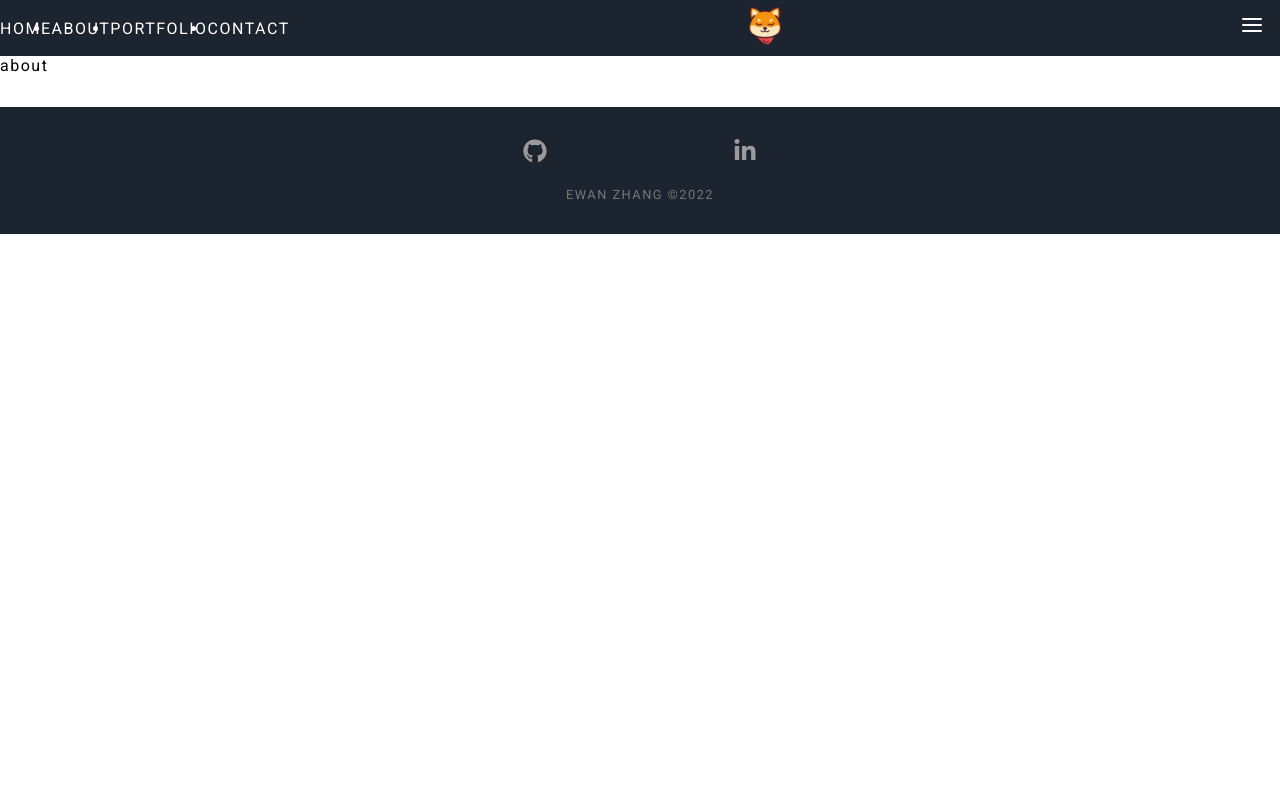
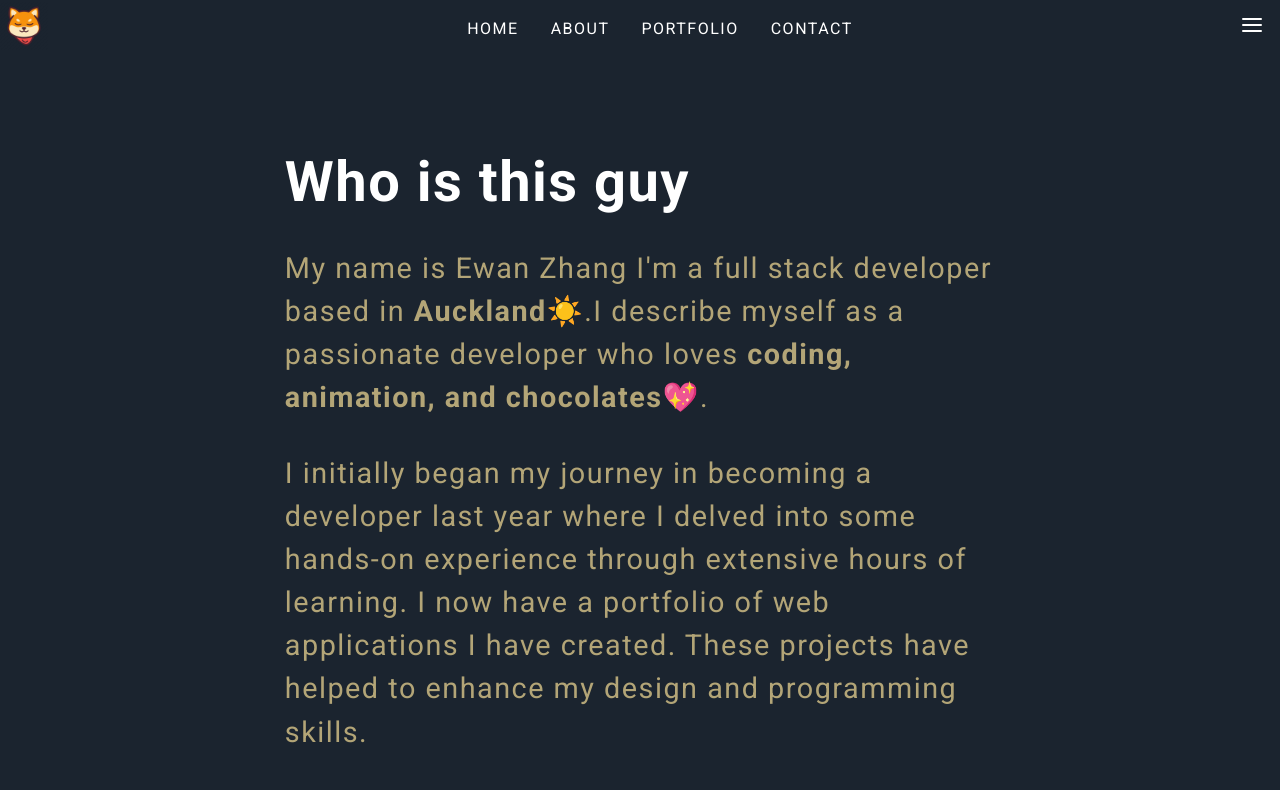
Before and after one commit to zyc2339/Ewan-portfolio, a React (Create React App) app: page /home/about in a window 1280 px wide. Shown: the top 790 px of the page. Built offline with nearby package versions, Linux system fonts and the light colour scheme.

Commit message:
v1 finished

```diff
--- a/src/App.css
+++ b/src/App.css
@@ -1,5 +1,7 @@
+@import url("https://fonts.googleapis.com/css2?family=Raleway&display=swap");
 .App {
   text-align: center;
+  font-family: "Raleway", sans-serif;
 }
 
 .App-logo {
@@ -24,6 +26,15 @@
   color: white;
 }
 
+.App-header button {
+  margin-top: 1rem;
+  padding: 0.5rem 2rem;
+  background-color: rgba(0, 0, 0, 0);
+  color: white;
+  border: 1px solid white;
+  font-family: "Raleway", sans-serif;
+}
+
 .link {
   text-decoration: none;
 }
--- a/src/App.js
+++ b/src/App.js
@@ -5,12 +5,14 @@ function App() {
   return (
     <div className="App">
       <Link className="link" to="home">
-        <header className="App-header">
+        <div className="App-header">
           <img src="/image/icon.png" className="App-logo" alt="logo" />
-          <p>Hello, I'm Ewan Zhang.</p>
-          <p>I am a full-stack developer</p>
-          <button> View my work → </button>
-        </header>
+          <p>
+            Hello, I'm <span style={{ color: "#e31b6d" }}>Ewan Zhang</span>.
+          </p>
+          <p>I am a full-stack developer.</p>
+          <button>View my work</button>
+        </div>
       </Link>
     </div>
   );
--- a/src/components/Home/Home.js
+++ b/src/components/Home/Home.js
@@ -20,17 +20,27 @@ function Home() {
     setAnchorEl(null);
   };
   return (
-    <div>
+    <div className="body">
       <header className="header">
-        <ul>
-          <li>HOME</li>
-          <li>ABOUT</li>
-          <li>PORTFOLIO</li>
-          <li>CONTACT</li>
-        </ul>
         <Link className="link" to="/">
           <img src="/image/icon.png" alt="" />
         </Link>
+        <ul>
+          <Link className="link" to="/">
+            <li>HOME</li>
+          </Link>
+          <Link className="link" to="about">
+            <li>ABOUT</li>
+          </Link>
+          <Link className="link" to="portfolio">
+            {" "}
+            <li>PORTFOLIO</li>
+          </Link>
+          <Link className="link" to="contact">
+            <li>CONTACT</li>
+          </Link>
+        </ul>
+
         <div className="menu">
           <div className="menu-icon">
             {/* <GrMenu /> */}
--- a/src/components/Home/main/About.js
+++ b/src/components/Home/main/About.js
@@ -1,3 +1,27 @@
 export default function About() {
-  return <div>about</div>;
+  return (
+    <div className="about">
+      <h3>Who is this guy</h3>
+      <p>
+        My name is Ewan Zhang I'm a full stack developer based in
+        <b> Auckland</b>☀️.I describe myself as a passionate developer who loves
+        <b> coding, animation, and chocolates</b>💖.
+      </p>
+
+      <p>
+        I initially began my journey in becoming a developer last year where I
+        delved into some hands-on experience through extensive hours of
+        learning. I now have a portfolio of web applications I have created.
+        These projects have helped to enhance my design and programming skills.
+      </p>
+      <p>
+        I am addicted to cats😻. If you see me lookin zoned out. Yes, I am
+        thinking of cats.
+      </p>
+      <p>
+        In my free time, you can find me at the gym🏋🏻‍♂️, at the beach🌊 or on the
+        way to some tracks🌳 I've never been.
+      </p>
+    </div>
+  );
 }
--- a/src/components/Home/main/Contact.js
+++ b/src/components/Home/main/Contact.js
@@ -1,3 +1,10 @@
 export default function Contact() {
-  return <div>Contact</div>;
+  return (
+    <div className="contact">
+      <h1>CONTACT ME!</h1>
+      <p>I'm looking for a new career opportunity.</p>
+      <p>Drop me a line if you fancy a chat.</p>
+      <h3>zyc2339@gmail.com</h3>
+    </div>
+  );
 }
--- a/src/components/Home/styles/style.css
+++ b/src/components/Home/styles/style.css
@@ -1,11 +1,28 @@
-@import url("https://fonts.googleapis.com/css2?family=Dosis:wght@300;400;500&family=Roboto:wght@300;400;500&display=swap");
+@import url("https://fonts.googleapis.com/css2?family=Dosis:wght@300;400;500&family=Roboto:wght@300;400;500;600;700&display=swap");
+@import url("https://fonts.googleapis.com/css2?family=Poppins:wght@700&display=swap");
 * {
   margin: 0;
   padding: 0;
   -webkit-box-sizing: border-box;
           box-sizing: border-box;
+}
+
+.body {
   font-family: "Roboto", sans-serif;
   letter-spacing: 1.5px;
+  min-height: 100vh;
+  display: -webkit-box;
+  display: -ms-flexbox;
+  display: flex;
+  -webkit-box-orient: vertical;
+  -webkit-box-direction: normal;
+      -ms-flex-direction: column;
+          flex-direction: column;
+  background: #1b242f;
+}
+
+.main {
+  min-height: 100%;
 }
 
 .link {
@@ -54,9 +71,27 @@ a {
   margin-right: 1rem;
 }
 
+.about {
+  padding: 1.8rem;
+  color: white;
+}
+
+.about h3 {
+  font-size: 1.5rem;
+}
+
+.about p {
+  margin-top: 1rem;
+  line-height: 1.5;
+  color: #b3a577;
+}
+
 .portfolio {
-  margin-top: 1rem;
+  padding-top: 2rem;
+  padding-bottom: 2rem;
   text-align: center;
+  margin-bottom: 2rem;
+  background: white;
 }
 
 .portfolio hr {
@@ -82,17 +117,24 @@ a {
   width: 345px;
   height: 15rem;
   overflow: hidden;
+  -webkit-box-shadow: rgba(0, 0, 0, 0.56) 0px 22px 70px 4px;
+          box-shadow: rgba(0, 0, 0, 0.56) 0px 22px 70px 4px;
 }
 
 .box .card:hover .mask {
   top: 0;
-  -webkit-animation: dropdown 1s;
-          animation: dropdown 1s;
+  -webkit-animation: dropdown-mobile 1s;
+          animation: dropdown-mobile 1s;
   -webkit-animation-fill-mode: forwards;
           animation-fill-mode: forwards;
 }
 
-.box .card:hover .mask {
+.box .card .img {
+  width: 345px;
+  height: 15rem;
+}
+
+.box .card .mask {
   position: absolute;
   top: -15rem;
   left: 0;
@@ -108,18 +150,18 @@ a {
   background-color: rgba(0, 0, 0, 0.8);
 }
 
-.box .card:hover .mask .technology {
+.box .card .mask .technology {
   color: #e31b6d;
 }
 
-.box .card:hover .mask .btn {
+.box .card .mask .btn {
   margin: 1px 100px;
   background-color: rgba(0, 0, 0, 0);
   color: white;
   border: 1px solid #e31b6d;
 }
 
-.box .card:hover .mask .description-with-btn {
+.box .card .mask .description-with-btn {
   display: -webkit-box;
   display: -ms-flexbox;
   display: flex;
@@ -132,16 +174,35 @@ a {
           justify-content: space-evenly;
 }
 
-.box .card:hover .mask .description-with-btn .btn1 {
+.box .card .mask .description-with-btn .btn1 {
   background-color: rgba(0, 0, 0, 0);
   color: white;
   padding: 5px;
   margin-left: 10px;
 }
 
-.box .card .img {
-  max-width: 345px;
-  max-height: 15rem;
+.contact {
+  display: -ms-grid;
+  display: grid;
+  -ms-grid-rows: 2fr 1fr 1fr 2fr;
+      grid-template-rows: 2fr 1fr 1fr 2fr;
+  background: #1b242f;
+  color: #fefefe;
+  font-family: "Poppins", sans-serif;
+  padding: 3rem 1rem;
+  text-align: center;
+  letter-spacing: 0.5px;
+}
+
+.contact p {
+  color: #b3a577;
+  font-size: 1.5rem;
+}
+
+.contact h3 {
+  -ms-flex-item-align: center;
+      -ms-grid-row-align: center;
+      align-self: center;
 }
 
 .footer {
@@ -150,9 +211,9 @@ a {
   -ms-grid-rows: auto;
       grid-template-rows: auto;
   width: 100%;
-  margin-top: 2rem;
+  margin-top: auto;
   background-color: #1b242f;
-  padding: 2rem;
+  padding: 0 2rem 1rem;
   text-align: center;
 }
 
@@ -184,14 +245,143 @@ a {
 
 @media only screen and (min-width: 48rem) {
   .header ul {
+    list-style: none;
     color: white;
     display: -webkit-box;
     display: -ms-flexbox;
     display: flex;
   }
+  .header ul .link {
+    color: white;
+  }
+  .header ul li {
+    margin-left: 2rem;
+  }
+  .about {
+    padding: 2.8rem;
+  }
+  .about h3 {
+    font-size: 2.5rem;
+  }
+  .about p {
+    margin-top: 2rem;
+    line-height: 1.5;
+    font-size: 1.5rem;
+  }
+  .portfolio hr {
+    color: black;
+    background: black;
+    border: 0;
+    height: 3px;
+    margin: 0.5rem 19rem 0;
+  }
+  .box .card {
+    width: 690px;
+    height: 25rem;
+  }
+  .box .card .mask {
+    position: absolute;
+    top: -25rem;
+    width: 690px;
+    height: 25rem;
+    padding: 2rem;
+    font-size: 1.5rem;
+  }
+  .box .card .img {
+    width: 690px;
+    height: 25rem;
+  }
+  .contact {
+    height: 25rem;
+    margin-top: 15rem;
+    font-size: 1.5rem;
+  }
+  .contact p {
+    font-size: 1.9rem;
+  }
+  .footer .footer-icons {
+    height: 5rem;
+    font-size: 2.5rem;
+  }
 }
 
-@-webkit-keyframes dropdown {
+@media only screen and (min-width: 64rem) {
+  .container {
+    text-align: center;
+    width: 100%;
+    margin: 0 auto;
+    display: -ms-grid;
+    display: grid;
+    -ms-grid-columns: 1fr 1fr;
+        grid-template-columns: 1fr 1fr;
+  }
+  .about {
+    width: 70%;
+    margin: 0 auto;
+    padding: 5.8rem;
+  }
+  .about h3 {
+    font-size: 3.5rem;
+  }
+  .about p {
+    margin-top: 2rem;
+    line-height: 1.5;
+    font-size: 1.8rem;
+  }
+  .portfolio hr {
+    margin: 0.5rem 30rem 0;
+  }
+  .box {
+    padding: 2rem;
+  }
+  .box .card {
+    width: 460px;
+    height: 20rem;
+  }
+  .box .card .mask {
+    position: absolute;
+    top: -20rem;
+    width: 460px;
+    height: 20rem;
+    padding: 2rem;
+    font-size: 1.2rem;
+  }
+  .box .card .img {
+    width: 460px;
+    height: 20rem;
+  }
+  .contact {
+    height: 35rem;
+    margin-top: 10rem;
+    font-size: 2.5rem;
+  }
+  .contact p {
+    font-size: 2.9rem;
+  }
+  .footer .footer-icons {
+    height: 8rem;
+    font-size: 3rem;
+  }
+}
+
+@media only screen and (min-width: 100rem) {
+  .container {
+    -ms-grid-columns: 1fr 1fr 1fr;
+        grid-template-columns: 1fr 1fr 1fr;
+  }
+  .portfolio {
+    height: 80vh;
+  }
+  .portfolio hr {
+    margin: 0.5rem 40rem 0;
+  }
+  .footer .footer-icons {
+    height: 10rem;
+    font-size: 4rem;
+  }
+}
+
+@-webkit-keyframes dropdown-mobile {
   0% {
     top: -15rem;
   }
@@ -230,7 +420,7 @@ a {
   }
 }
 
-@keyframes dropdown {
+@keyframes dropdown-mobile {
   0% {
     top: -15rem;
   }
--- a/src/components/Home/styles/style.scss
+++ b/src/components/Home/styles/style.scss
@@ -1,4 +1,5 @@
-@import url("https://fonts.googleapis.com/css2?family=Dosis:wght@300;400;500&family=Roboto:wght@300;400;500&display=swap");
+@import url("https://fonts.googleapis.com/css2?family=Dosis:wght@300;400;500&family=Roboto:wght@300;400;500;600;700&display=swap");
+@import url("https://fonts.googleapis.com/css2?family=Poppins:wght@700&display=swap");
 
 $theme-font: "Roboto", sans-serif;
 $theme-color: #e31b6d;
@@ -7,10 +8,23 @@ $theme-color: #e31b6d;
   margin: 0;
   padding: 0;
   box-sizing: border-box;
+}
+
+.body {
   font-family: $theme-font;
   letter-spacing: 1.5px;
+  min-height: 100vh;
+  display: flex;
+  flex-direction: column;
+  background: #1b242f;
 }
-
+.main {
+  min-height: 100%;
+  // padding-top: 100px;
+  // padding-bottom: 100px;
+  // margin-top: -100px;
+  // margin-bottom: -100px;
+}
 .link {
   text-decoration: none;
   color: black;
@@ -46,9 +60,27 @@ a {
     margin-right: 1rem;
   }
 }
+//about page-------------
+.about {
+  padding: 1.8rem;
+  color: white;
+  h3 {
+    font-size: 1.5rem;
+  }
+  p {
+    margin-top: 1rem;
+    line-height: 1.5;
+    color: rgb(179, 165, 119);
+  }
+}
+// portfolio page-------------
 .portfolio {
-  margin-top: 1rem;
+  // margin-top: 1rem;
+  padding-top: 2rem;
+  padding-bottom: 2rem;
   text-align: center;
+  margin-bottom: 2rem;
+  background: white;
   hr {
     border: black solid 2px;
     margin: 0.5rem 9rem 0;
@@ -66,12 +98,17 @@ a {
     width: 345px;
     height: 15rem;
     overflow: hidden;
-
+    box-shadow: rgba(0, 0, 0, 0.56) 0px 22px 70px 4px;
     &:hover {
       .mask {
         top: 0;
-        animation: dropdown 1s;
+        animation: dropdown-mobile 1s;
         animation-fill-mode: forwards;
+      }
+    }
+    .img {
+      width: 345px;
+      height: 15rem;
     }
     .mask {
       position: absolute;
@@ -109,20 +146,34 @@ a {
       }
     }
   }
-    .img {
-      max-width: 345px;
-      max-height: 15rem;
+}
+//contact page----------------------
+.contact {
+  display: grid;
+  grid-template-rows: 2fr 1fr 1fr 2fr;
+  background: #1b242f;
+  color: rgb(254, 254, 254);
+  font-family: "Poppins", sans-serif;
+  padding: 3rem 1rem;
+  text-align: center;
+  // height: 90vh;
+  letter-spacing: 0.5px;
+  p {
+    color: rgb(179, 165, 119);
+    font-size: 1.5rem;
+  }
+  h3 {
+    align-self: center;
   }
 }
-}
-
+//footer -----------------------------
 .footer {
   display: grid;
   grid-template-rows: auto;
   width: 100%;
-  margin-top: 2rem;
+  margin-top: auto;
   background-color: #1b242f;
-  padding: 2rem;
+  padding: 0 2rem 1rem;
   text-align: center;
   .footer-icons {
     width: 50%;
@@ -145,16 +196,158 @@ a {
 @media only screen and (min-width: 48rem) {
   .header {
     ul {
+      list-style: none;
       color: white;
       display: flex;
+      .link {
+        color: white;
+      }
+      li {
+        margin-left: 2rem;
+      }
+    }
+  }
+  //about page-------------
+  .about {
+    padding: 2.8rem;
+
+    h3 {
+      font-size: 2.5rem;
+    }
+    p {
+      margin-top: 2rem;
+      line-height: 1.5;
+      font-size: 1.5rem;
+    }
+  }
+  //portfolio page-------------
+  .portfolio {
+    hr {
+      color: black;
+      background: black;
+      border: 0;
+      height: 3px;
+      margin: 0.5rem 19rem 0;
+    }
+  }
+  .box {
+    .card {
+      width: 690px;
+      height: 25rem;
+
+      .mask {
+        position: absolute;
+        top: -25rem;
+        width: 690px;
+        height: 25rem;
+        padding: 2rem;
+        font-size: 1.5rem;
+      }
+      .img {
+        width: 690px;
+        height: 25rem;
+      }
+    }
+  }
+  //contact page----------------------
+  .contact {
+    height: 25rem;
+    margin-top: 15rem;
+    font-size: 1.5rem;
+    p {
+      font-size: 1.9rem;
+    }
+  }
+  .footer {
+    .footer-icons {
+      height: 5rem;
+      font-size: 2.5rem;
+    }
+  }
+}
+@media only screen and (min-width: 64rem) {
+  .container {
+    text-align: center;
+    width: 100%;
+    margin: 0 auto;
+    display: grid;
+    grid-template-columns: 1fr 1fr;
+  }
+  .about {
+    width: 70%;
+    margin: 0 auto;
+    padding: 5.8rem;
+
+    h3 {
+      font-size: 3.5rem;
+    }
+    p {
+      margin-top: 2rem;
+      line-height: 1.5;
+      font-size: 1.8rem;
+    }
+  }
+  .portfolio {
+    hr {
+      margin: 0.5rem 30rem 0;
+    }
+  }
+
+  .box {
+    padding: 2rem;
+    .card {
+      width: 460px;
+
+      height: 20rem;
+
+      .mask {
+        position: absolute;
+        top: -20rem;
+        width: 460px;
+        height: 20rem;
+        padding: 2rem;
+        font-size: 1.2rem;
+      }
+      .img {
+        width: 460px;
+        height: 20rem;
+      }
+    }
+  }
+  .contact {
+    height: 35rem;
+    margin-top: 10rem;
+    font-size: 2.5rem;
+    p {
+      font-size: 2.9rem;
+    }
+  }
+  .footer {
+    .footer-icons {
+      height: 8rem;
+      font-size: 3rem;
+    }
+  }
+}
+@media only screen and (min-width: 100rem) {
+  .container {
+    grid-template-columns: 1fr 1fr 1fr;
+  }
+  .portfolio {
+    height: 80vh;
+    hr {
+      margin: 0.5rem 40rem 0;
+    }
+  }
+  .footer {
+    .footer-icons {
+      height: 10rem;
+      font-size: 4rem;
     }
   }
 }
 
-@media only screen and (min-width: 64rem) {
-}
-
-@keyframes dropdown {
+@keyframes dropdown-mobile {
   0% {
     top: -15rem;
   }
--- a/src/index.css
+++ b/src/index.css
@@ -7,6 +7,8 @@ body {
     sans-serif;
   -webkit-font-smoothing: antialiased;
   -moz-osx-font-smoothing: grayscale;
+  min-height: 100%;
+  position: relative;
 }
 
 code {
--- a/src/index.js
+++ b/src/index.js
@@ -14,7 +14,9 @@ ReactDOM.render(
       <Routes>
         <Route path="/" exact element={<App />}></Route>
         <Route path="home" exact element={<Home />}>
+          <Route index exact element={<About />} />
           <Route path="about" exact element={<About />} />
+
           <Route path="portfolio" exact element={<Portfolio />} />
           <Route path="contact" exact element={<Contact />} />
         </Route>
```
Also changed, not shown: src/components/Home/main/Portfolio.js (+2 -5 lines), 1 other file (tests, documents, lock files or other folders). Lines whose indentation alone changed are shown as unchanged.
